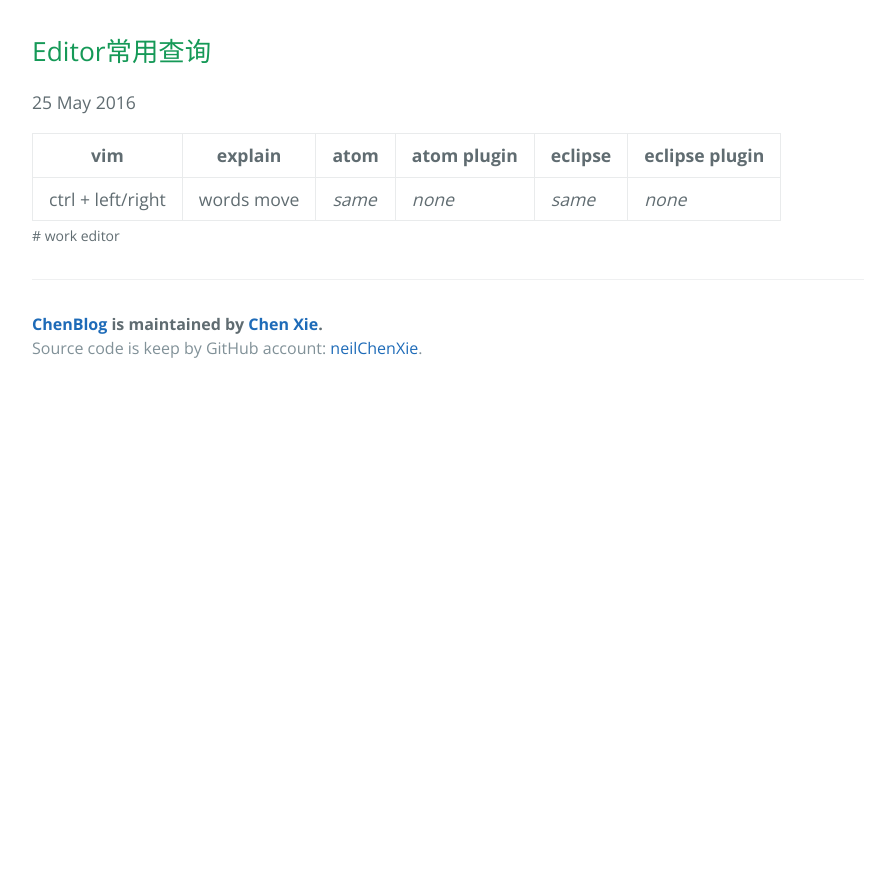
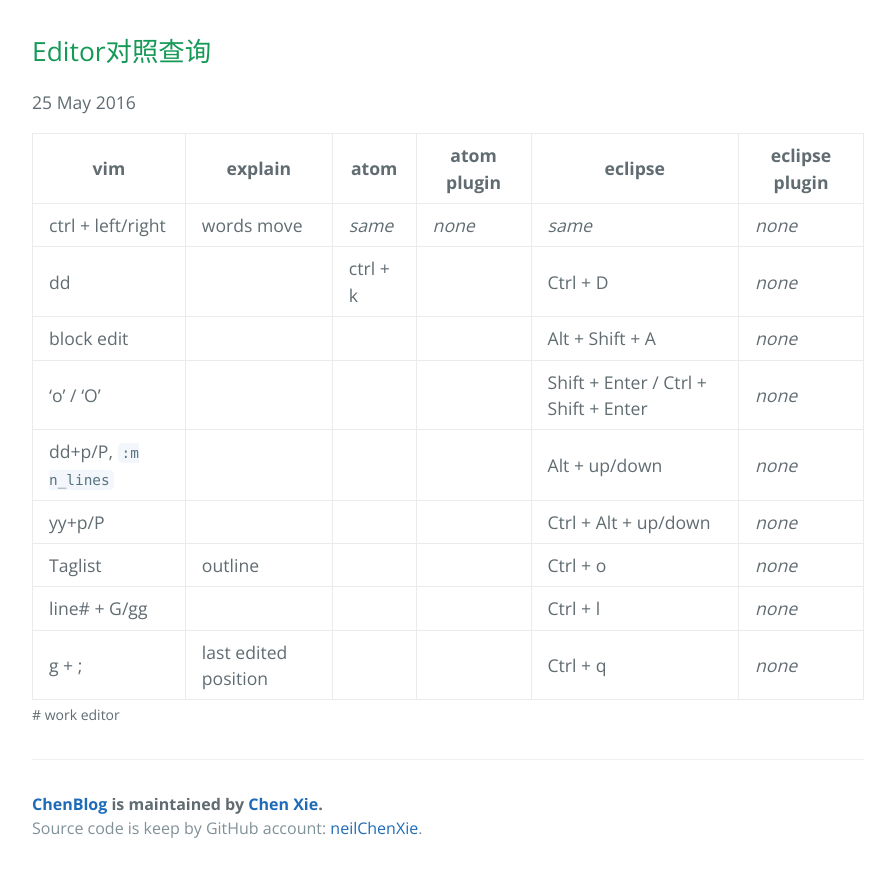
Before and after one commit to neilChenXie/neilChenXie.github.io, a Jekyll site: the page built from _posts/sekorm/2016-05-25-Editor.md, in a window 1280 px wide. Shown: the top 877 px of the page, without its empty margins (192-1087 px from the left). Built offline with Jekyll 4.4.1, drawn with Linux system fonts in a browser that asks for light colours.

Commit message:
modified:   _posts/sekorm/2016-05-25-Editor.md

```diff
--- a/_posts/sekorm/2016-05-25-Editor.md
+++ b/_posts/sekorm/2016-05-25-Editor.md
@@ -1,6 +1,6 @@
 ---
 layout: post
-title: Editor常用查询
+title: Editor对照查询
 date: 2016-05-25 9:30:15 +0800
 category: Sekorm
 tags: [work, editor]
@@ -9,3 +9,11 @@ tags: [work, editor]
 | vim | explain | atom | atom plugin | eclipse | eclipse plugin |
 | --- | ------- | ---- | ----------- | ------- | -------------- |
 | ctrl + left/right | words move | *same* | *none* | *same* | *none* |
+| dd | | ctrl + k | | Ctrl + D | *none* |
+| block edit | |  | | Alt + Shift + A | *none* |
+| 'o' / 'O' | |  | | Shift + Enter / Ctrl + Shift + Enter | *none* |
+| dd+p/P, `:m n_lines` | |  | | Alt + up/down | *none* |
+| yy+p/P | |  | | Ctrl + Alt + up/down | *none* |
+| Taglist | outline |  | | Ctrl + o | *none* |
+| line# + G/gg | |  | | Ctrl + l | *none* |
+| g + ; | last edited position |  | | Ctrl + q | *none* |
```
